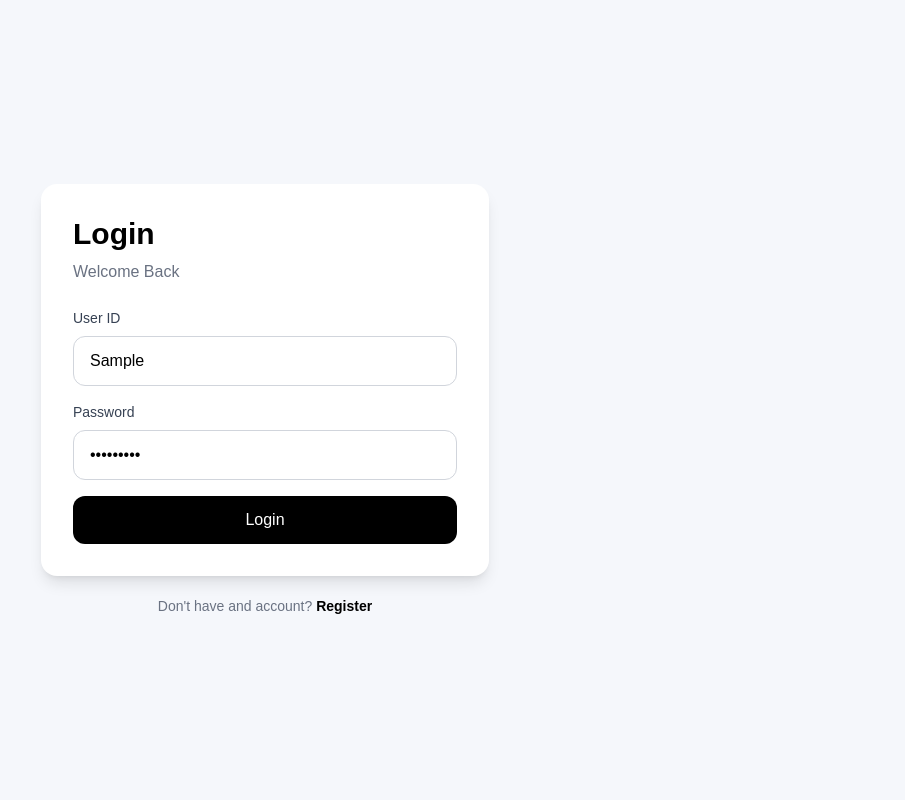
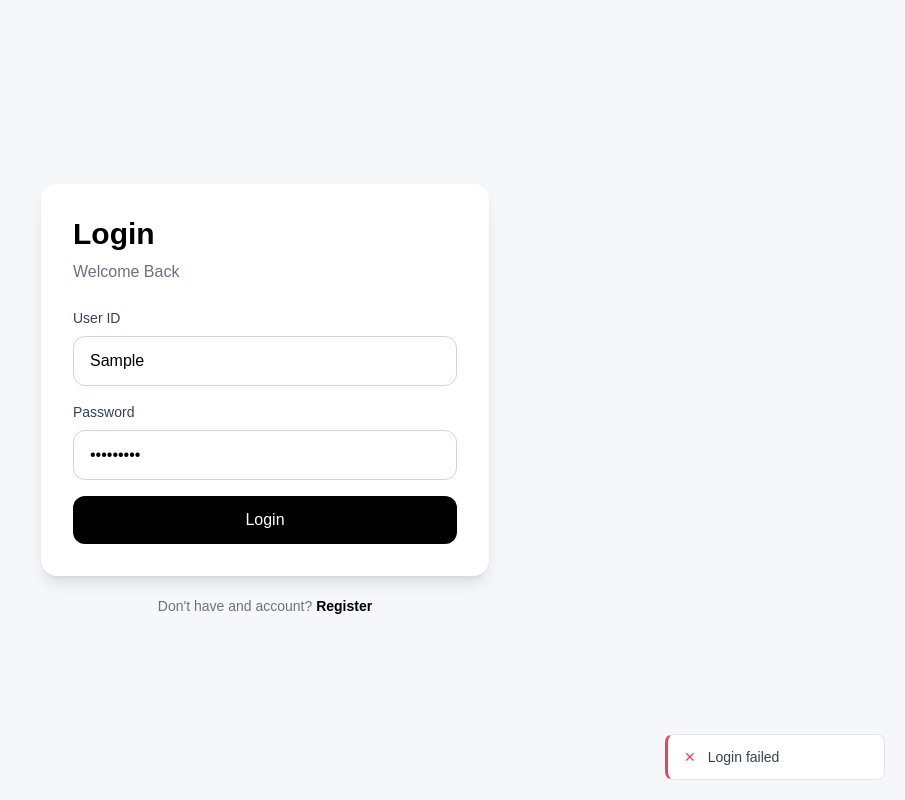
Before and after one commit to jaisondavid-m/collaborative-whiteBoard, a React (Vite) app in the folder client/: page /login in a window 1280 px wide. Both pictures are taken after typing "Sample", "Sample123" into the empty fields and a click on the button "Login". Shown: the whole page, without its empty margins (375-1280 px from the left). Built offline with nearby package versions, Linux system fonts and the light colour scheme; no server answers.

Commit message:
improve ux in login and register page

```diff
--- /dev/null
+++ b/client/src/Components/ui/Toast.jsx
@@ -0,0 +1,28 @@
+import React from "react"
+
+function ToastContainer({ toasts }) {
+    if (!toasts.length) return null
+    return (
+        <div className="fixed bottom-5 right-5 flex flex-col gap-2 z-50">
+            {toasts.map(t => (
+                <div
+                    key={t.id}
+                    className={`flex items-centter gap-3 bg-white border rounded-lg px-4 py-3 text-sm shadow-none
+                            ${t.type === "error"
+                                ? "border-l-[3px] border-l-[#e94560] border-black/10"
+                                : "border-l-[3px] border-l-[#4ecdc4] border-black/10"
+                            }
+                        `}
+                    style={{ minWidth: 220, maxWidth: 320 }}
+                >
+                    <span className={t.type === "error" ? "text-[#e94560]" : "text-[#4ecdc4]"}>
+                        {t.type === "error" ? "✕" : "✓" }
+                    </span>
+                    <span className="text-gray-700">{t.message}</span>
+                </div>
+            ))}
+        </div>
+    )
+}
+
+export default ToastContainer
--- a/client/src/Pages/Login.jsx
+++ b/client/src/Pages/Login.jsx
@@ -1,13 +1,17 @@
-import React , { useState } from "react"
-import { Link , useNavigate } from "react-router-dom"
+import React, { useState } from "react"
+import { Link, useNavigate } from "react-router-dom"
 import API from "../api/axios.js"
 import AuthLayout from "../Components/auth/AuthLayout.jsx"
 import AuthForm from "../Components/auth/AuthForm.jsx"
+
+import ToastContainer from "../Components/ui/Toast.jsx"
+import { useToast } from "../hooks/useToast.js"
 
 function Login() {
 
     const navigate = useNavigate()
     const [loading, setLoading] = useState(false)
+    const { toasts, toast } = useToast()
 
     const handleLogin = async (data) => {
         try {
@@ -20,18 +24,22 @@ function Login() {
                 "token",
                 response.data.token
             )
-            alert("Login SuccessFull")
-            navigate("/home")
-            console.log(response.data)
+            // alert("Login SuccessFull")
+            toast("Login Successful")
+            // navigate("/home")
+            setTimeout(() => navigate("/home"), 500)
+            // console.log(response.data)
         } catch (error) {
-            console.error(error)
-            alert(error.response?.data?.error || "Login Failed")
+            // console.error(error)
+            // alert(error.response?.data?.error || "Login Failed")
+            toast(error.response?.data?.error || "Login failed", "error")
         } finally {
             setLoading(false)
         }
     }
 
     return (
+        <div>
             <AuthLayout>
                 <AuthForm
                     title="Login"
@@ -48,6 +56,9 @@ function Login() {
                     </Link>
                 </p>
             </AuthLayout>
+            <ToastContainer toasts={toasts} />
+        </div>
+
     )
 
 }
--- a/client/src/Pages/Register.jsx
+++ b/client/src/Pages/Register.jsx
@@ -1,13 +1,18 @@
-import React , {useState} from "react"
-import { Link , useNavigate } from "react-router-dom"
+import React, { useState } from "react"
+import { Link, useNavigate } from "react-router-dom"
 import API from "../api/axios.js"
 import AuthLayout from "../Components/auth/AuthLayout"
 import AuthForm from "../Components/auth/AuthForm"
 
+import ToastContainer from "../Components/ui/Toast.jsx"
+import { useToast } from "../hooks/useToast.js"
+
 function Register() {
 
+    // const navigate = useNavigate()
     const navigate = useNavigate()
     const [loading, setLoading] = useState(false)
+    const { toasts, toast } = useToast()
 
     const handleRegister = async (data) => {
         try {
@@ -20,21 +25,27 @@ function Register() {
                 "token",
                 response.data.token
             )
-            alert("Registration successfull")
+            toast("Account Created Successfully")
+            setTimeout(() => {
                 navigate("/home")
-            console.log(response.data)
+            }, 500);
+            // alert("Registration successfull")
+            // navigate("/home")
+            // console.log(response.data)
         } catch (error) {
-            console.error(error)
-            alert(
-                error.response?.data?.error ||
-                "Registration Failed"
-            )
+            // console.error(error)
+            // alert(
+            //     error.response?.data?.error ||
+            //     "Registration Failed"
+            // )
+            toast(error.response?.data?.error || "Registration Failed", "error")
         } finally {
             setLoading(false)
         }
     }
 
     return (
+        <div>
             <AuthLayout>
                 <AuthForm
                     title="Create Account"
@@ -51,6 +62,9 @@ function Register() {
                     </Link>
                 </p>
             </AuthLayout>
+            <ToastContainer toasts={toasts}/>
+        </div>
+
     )
 }
 
--- a/client/src/Pages/Whiteboard.jsx
+++ b/client/src/Pages/Whiteboard.jsx
@@ -115,9 +115,9 @@ function Whiteboard() {
 
     function getPos(e, canvas) {
         const rect = canvas.getBoundingClientRect()
-        if (e.touched) return {
+        if (e.touched && e.touches.length > 0) return {
             x: e.touches[0].clientX - rect.left,
-            y: e.touched[0].clientY - rect.top,
+            y: e.touches[0].clientY - rect.top,
         }
         return { x: e.clientX - rect.left, y: e.clientY - rect.top }
     }
--- /dev/null
+++ b/client/src/hooks/useToast.js
@@ -0,0 +1,15 @@
+import { useState, useCallback } from "react"
+
+export function useToast() {
+    const [toasts, setToasts] = useState([])
+
+    const toast = useCallback((message, type = "success") => {
+        const id = Date.now()
+        setToasts((prev) => [...prev, { id, message, type }])
+        setTimeout(() => {
+            setToasts((prev) => prev.filter((t) => t.id !== id))
+        }, 3500)
+    }, [])
+
+    return { toasts, toast }
+}
```
Lines whose indentation alone changed are shown as unchanged.
